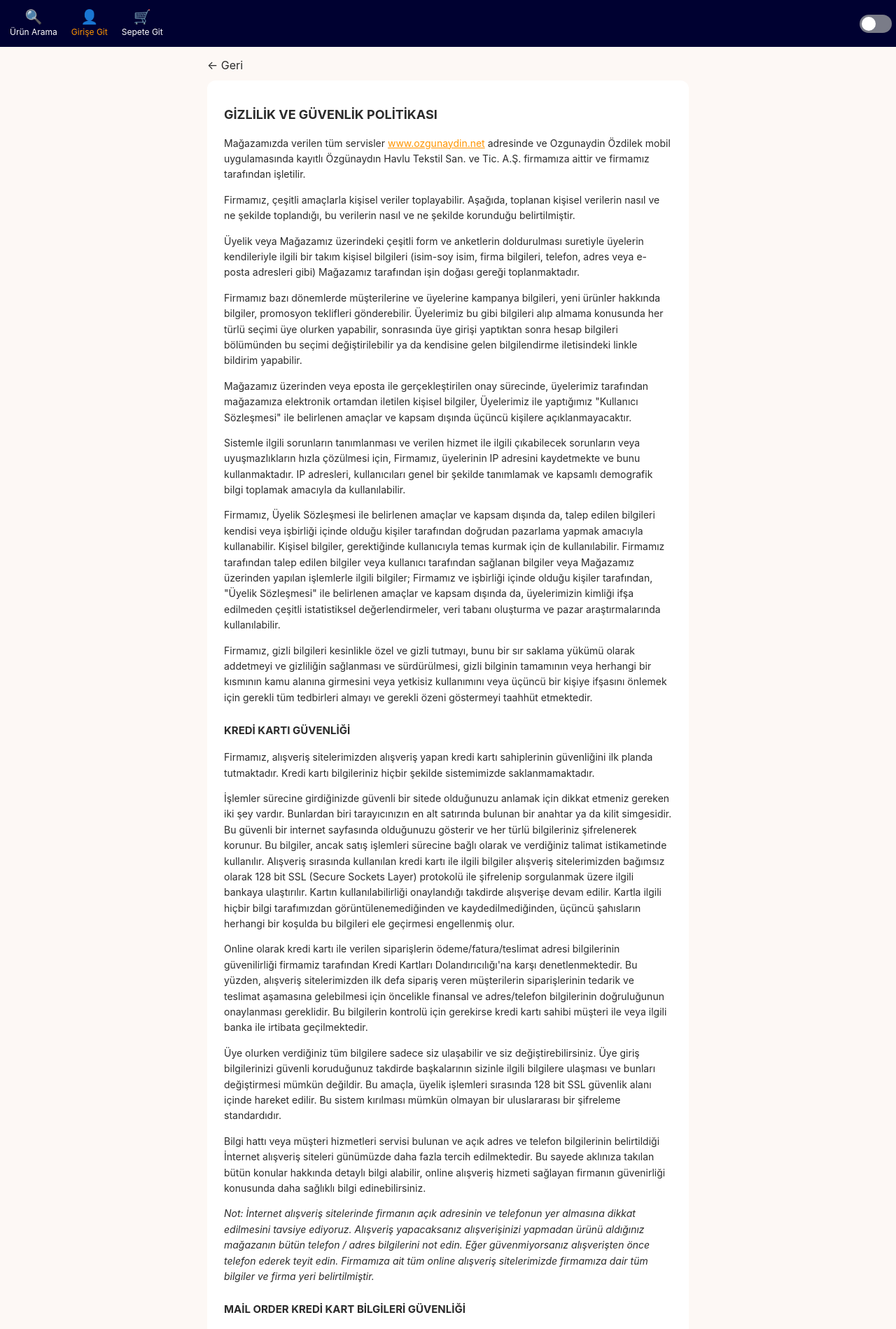
After one commit to brakcinkl-cell/FlipAbit, a Flask app: page /gizlilik-politikasi in a window 1280 px wide. The commit adds this page. Shown: the top 1899 px of the page at 70% size. Run offline with Flask 3, Linux system fonts and the light colour scheme.

Commit message:
Gerçek gizlilik politikası sayfasını ekle
Giriş sayfasındaki "Gizlilik Politikasına bakın" linki artık boş değil,
firmanın kendi gizlilik/güvenlik politikası metnine gidiyor.

```diff
--- a/app.py
+++ b/app.py
@@ -78,6 +78,11 @@ def giris():
     session["firma_adi"] = firma_adi
     session["temsilci"] = temsilci
     return redirect(url_for("kategoriler"))
+
+
+@app.route("/gizlilik-politikasi")
+def gizlilik_politikasi():
+    return render_template("gizlilik.html")
 
 
 @app.route("/cikis")
@@ -244,4 +249,4 @@ def urun_arama():
 
 
 if __name__ == "__main__":
-    app.run(debug=True, port=5300)
+    app.run(host="0.0.0.0", debug=True, port=5300)
--- a/static/css/style.css
+++ b/static/css/style.css
@@ -233,6 +233,19 @@ table.siparis-tablosu th { background: var(--charcoal); color: #fff; }
 
 .bos-durum { text-align: center; color: var(--gray-text); padding: 40px 16px; }
 
+.gizlilik-metni {
+    background: var(--card-bg);
+    border-radius: 12px;
+    padding: 20px 24px;
+    margin-top: 12px;
+    font-size: 14px;
+    line-height: 1.6;
+    color: var(--charcoal);
+}
+.gizlilik-metni h2 { font-size: 18px; }
+.gizlilik-metni h3 { font-size: 15px; margin-top: 24px; }
+.gizlilik-metni a { color: var(--orange); text-decoration: underline; }
+
 @media (max-width: 480px) {
     .navbar a, .navbar .nav-item { font-size: 10px; min-width: 48px; }
 }
--- a/templates/giris.html
+++ b/templates/giris.html
@@ -27,7 +27,7 @@
         </div>
     </form>
 
-    <div class="footer-links">Gizlilik Politikasına bakın</div>
+    <div class="footer-links"><a href="{{ url_for('gizlilik_politikasi') }}">Gizlilik Politikasına bakın</a></div>
 </div>
 
 <script>
--- /dev/null
+++ b/templates/gizlilik.html
@@ -0,0 +1,77 @@
+{% extends "base.html" %}
+{% block title %}Gizlilik Politikası - Özdilek Toptan{% endblock %}
+{% block content %}
+<a href="javascript:history.back()">&larr; Geri</a>
+<div class="gizlilik-metni">
+<h2>GİZLİLİK VE GÜVENLİK POLİTİKASI</h2>
+
+<p>Mağazamızda verilen tüm servisler <a href="https://www.ozgunaydin.net" target="_blank" rel="noopener">www.ozgunaydin.net</a> adresinde ve Ozgunaydin Özdilek mobil uygulamasında kayıtlı Özgünaydın Havlu Tekstil San. ve Tic. A.Ş. firmamıza aittir ve firmamız tarafından işletilir.</p>
+
+<p>Firmamız, çeşitli amaçlarla kişisel veriler toplayabilir. Aşağıda, toplanan kişisel verilerin nasıl ve ne şekilde toplandığı, bu verilerin nasıl ve ne şekilde korunduğu belirtilmiştir.</p>
+
+<p>Üyelik veya Mağazamız üzerindeki çeşitli form ve anketlerin doldurulması suretiyle üyelerin kendileriyle ilgili bir takım kişisel bilgileri (isim-soy isim, firma bilgileri, telefon, adres veya e-posta adresleri gibi) Mağazamız tarafından işin doğası gereği toplanmaktadır.</p>
+
+<p>Firmamız bazı dönemlerde müşterilerine ve üyelerine kampanya bilgileri, yeni ürünler hakkında bilgiler, promosyon teklifleri gönderebilir. Üyelerimiz bu gibi bilgileri alıp almama konusunda her türlü seçimi üye olurken yapabilir, sonrasında üye girişi yaptıktan sonra hesap bilgileri bölümünden bu seçimi değiştirilebilir ya da kendisine gelen bilgilendirme iletisindeki linkle bildirim yapabilir.</p>
+
+<p>Mağazamız üzerinden veya eposta ile gerçekleştirilen onay sürecinde, üyelerimiz tarafından mağazamıza elektronik ortamdan iletilen kişisel bilgiler, Üyelerimiz ile yaptığımız "Kullanıcı Sözleşmesi" ile belirlenen amaçlar ve kapsam dışında üçüncü kişilere açıklanmayacaktır.</p>
+
+<p>Sistemle ilgili sorunların tanımlanması ve verilen hizmet ile ilgili çıkabilecek sorunların veya uyuşmazlıkların hızla çözülmesi için, Firmamız, üyelerinin IP adresini kaydetmekte ve bunu kullanmaktadır. IP adresleri, kullanıcıları genel bir şekilde tanımlamak ve kapsamlı demografik bilgi toplamak amacıyla da kullanılabilir.</p>
+
+<p>Firmamız, Üyelik Sözleşmesi ile belirlenen amaçlar ve kapsam dışında da, talep edilen bilgileri kendisi veya işbirliği içinde olduğu kişiler tarafından doğrudan pazarlama yapmak amacıyla kullanabilir. Kişisel bilgiler, gerektiğinde kullanıcıyla temas kurmak için de kullanılabilir. Firmamız tarafından talep edilen bilgiler veya kullanıcı tarafından sağlanan bilgiler veya Mağazamız üzerinden yapılan işlemlerle ilgili bilgiler; Firmamız ve işbirliği içinde olduğu kişiler tarafından, "Üyelik Sözleşmesi" ile belirlenen amaçlar ve kapsam dışında da, üyelerimizin kimliği ifşa edilmeden çeşitli istatistiksel değerlendirmeler, veri tabanı oluşturma ve pazar araştırmalarında kullanılabilir.</p>
+
+<p>Firmamız, gizli bilgileri kesinlikle özel ve gizli tutmayı, bunu bir sır saklama yükümü olarak addetmeyi ve gizliliğin sağlanması ve sürdürülmesi, gizli bilginin tamamının veya herhangi bir kısmının kamu alanına girmesini veya yetkisiz kullanımını veya üçüncü bir kişiye ifşasını önlemek için gerekli tüm tedbirleri almayı ve gerekli özeni göstermeyi taahhüt etmektedir.</p>
+
+<h3>KREDİ KARTI GÜVENLİĞİ</h3>
+
+<p>Firmamız, alışveriş sitelerimizden alışveriş yapan kredi kartı sahiplerinin güvenliğini ilk planda tutmaktadır. Kredi kartı bilgileriniz hiçbir şekilde sistemimizde saklanmamaktadır.</p>
+
+<p>İşlemler sürecine girdiğinizde güvenli bir sitede olduğunuzu anlamak için dikkat etmeniz gereken iki şey vardır. Bunlardan biri tarayıcınızın en alt satırında bulunan bir anahtar ya da kilit simgesidir. Bu güvenli bir internet sayfasında olduğunuzu gösterir ve her türlü bilgileriniz şifrelenerek korunur. Bu bilgiler, ancak satış işlemleri sürecine bağlı olarak ve verdiğiniz talimat istikametinde kullanılır. Alışveriş sırasında kullanılan kredi kartı ile ilgili bilgiler alışveriş sitelerimizden bağımsız olarak 128 bit SSL (Secure Sockets Layer) protokolü ile şifrelenip sorgulanmak üzere ilgili bankaya ulaştırılır. Kartın kullanılabilirliği onaylandığı takdirde alışverişe devam edilir. Kartla ilgili hiçbir bilgi tarafımızdan görüntülenemediğinden ve kaydedilmediğinden, üçüncü şahısların herhangi bir koşulda bu bilgileri ele geçirmesi engellenmiş olur.</p>
+
+<p>Online olarak kredi kartı ile verilen siparişlerin ödeme/fatura/teslimat adresi bilgilerinin güvenilirliği firmamiz tarafından Kredi Kartları Dolandırıcılığı'na karşı denetlenmektedir. Bu yüzden, alışveriş sitelerimizden ilk defa sipariş veren müşterilerin siparişlerinin tedarik ve teslimat aşamasına gelebilmesi için öncelikle finansal ve adres/telefon bilgilerinin doğruluğunun onaylanması gereklidir. Bu bilgilerin kontrolü için gerekirse kredi kartı sahibi müşteri ile veya ilgili banka ile irtibata geçilmektedir.</p>
+
+<p>Üye olurken verdiğiniz tüm bilgilere sadece siz ulaşabilir ve siz değiştirebilirsiniz. Üye giriş bilgilerinizi güvenli koruduğunuz takdirde başkalarının sizinle ilgili bilgilere ulaşması ve bunları değiştirmesi mümkün değildir. Bu amaçla, üyelik işlemleri sırasında 128 bit SSL güvenlik alanı içinde hareket edilir. Bu sistem kırılması mümkün olmayan bir uluslararası bir şifreleme standardıdır.</p>
+
+<p>Bilgi hattı veya müşteri hizmetleri servisi bulunan ve açık adres ve telefon bilgilerinin belirtildiği İnternet alışveriş siteleri günümüzde daha fazla tercih edilmektedir. Bu sayede aklınıza takılan bütün konular hakkında detaylı bilgi alabilir, online alışveriş hizmeti sağlayan firmanın güvenirliği konusunda daha sağlıklı bilgi edinebilirsiniz.</p>
+
+<p><em>Not: İnternet alışveriş sitelerinde firmanın açık adresinin ve telefonun yer almasına dikkat edilmesini tavsiye ediyoruz. Alışveriş yapacaksanız alışverişinizi yapmadan ürünü aldığınız mağazanın bütün telefon / adres bilgilerini not edin. Eğer güvenmiyorsanız alışverişten önce telefon ederek teyit edin. Firmamıza ait tüm online alışveriş sitelerimizde firmamıza dair tüm bilgiler ve firma yeri belirtilmiştir.</em></p>
+
+<h3>MAİL ORDER KREDİ KART BİLGİLERİ GÜVENLİĞİ</h3>
+
+<p>Kredi kartı mail-order yöntemi ile bize göndereceğiniz kimlik ve kredi kart bilgileriniz firmamız tarafından gizlilik prensibine göre saklanacaktır. Bu bilgiler olası banka ile oluşubilecek kredi kartından para çekim itirazlarına karşı 60 gün süre ile bekletilip daha sonrasında imha edilmektedir. Sipariş ettiğiniz ürünlerin bedeli karşılığında bize göndereceğiniz tarafınızdan onaylı mail-order formu bedeli dışında herhangi bir bedelin kartınızdan çekilmesi halinde doğal olarak bankaya itiraz edebilir ve bu tutarın ödenmesini engelleyebileceğiniz için bir risk oluşturmamaktadır.</p>
+
+<h3>ÜÇÜNCÜ TARAF WEB SİTELERİ VE UYGULAMALAR</h3>
+
+<p>Mağazamız, web sitesi dâhilinde başka sitelere link verebilir. Firmamız, bu linkler vasıtasıyla erişilen sitelerin gizlilik uygulamaları ve içeriklerine yönelik herhangi bir sorumluluk taşımamaktadır. Firmamıza ait sitede yayınlanan reklamlar, reklamcılık yapan iş ortaklarımız aracılığı ile kullanıcılarımıza dağıtılır. İş bu sözleşmedeki Gizlilik Politikası Prensipleri, sadece Mağazamızın kullanımına ilişkindir, üçüncü taraf web sitelerini kapsamaz.</p>
+
+<h3>İSTİSNAİ HALLER</h3>
+
+<p>Aşağıda belirtilen sınırlı hallerde Firmamız, işbu "Gizlilik Politikası" hükümleri dışında kullanıcılara ait bilgileri üçüncü kişilere açıklayabilir. Bu durumlar sınırlı sayıda olmak üzere;</p>
+<ol>
+<li>Kanun, Kanun Hükmünde Kararname, Yönetmelik v.b. yetkili hukuki otorite tarafından çıkarılan ve yürürlülükte olan hukuk kurallarının getirdiği zorunluluklara uymak;</li>
+<li>Mağazamızın kullanıcılarla akdettiği "Üyelik Sözleşmesi"'nin ve diğer sözleşmelerin gereklerini yerine getirmek ve bunları uygulamaya koymak amacıyla;</li>
+<li>Yetkili idari ve adli otorite tarafından usulüne göre yürütülen bir araştırma veya soruşturmanın yürütümü amacıyla kullanıcılarla ilgili bilgi talep edilmesi;</li>
+<li>Kullanıcıların hakları veya güvenliklerini korumak için bilgi vermenin gerekli olduğu hallerdir.</li>
+</ol>
+
+<h3>E-POSTA GÜVENLİĞİ</h3>
+
+<p>Mağazamızın Müşteri Hizmetleri'ne, herhangi bir siparişinizle ilgili olarak göndereceğiniz e-postalarda, asla kredi kartı numaranızı veya şifrelerinizi yazmayınız. E-postalarda yer alan bilgiler üçüncü şahıslar tarafından görülebilir. Firmamız e-postalarınızdan aktarılan bilgilerin güvenliğini hiçbir koşulda garanti edemez.</p>
+
+<h3>TARAYICI ÇEREZLERİ</h3>
+
+<p>Firmamız, mağazamızı ziyaret eden kullanıcılar ve kullanıcıların web sitesini kullanımı hakkındaki bilgileri teknik bir iletişim dosyası (Çerez-Cookie) kullanarak elde edebilir. Bahsi geçen teknik iletişim dosyaları, ana bellekte saklanmak üzere bir internet sitesinin kullanıcının tarayıcısına (browser) gönderdiği küçük metin dosyalarıdır. Teknik iletişim dosyası site hakkında durum ve tercihleri saklayarak İnternet'in kullanımını kolaylaştırır.</p>
+
+<p>Teknik iletişim dosyası, siteyi kaç kişinin ziyaret ettiğini, bir kişinin siteyi hangi amaçla, kaç kez ziyaret ettiğini ve ne kadar sitede kaldıkları hakkında istatistiksel bilgileri elde etmeye ve kullanıcılar için özel tasarlanmış kullanıcı sayfalarından dinamik olarak reklam ve içerik üretilmesine yardımcı olur. Teknik iletişim dosyası, ana bellekte veya e-postanızdan veri veya başkaca herhangi bir kişisel bilgi almak için tasarlanmamıştır. Tarayıcıların pek çoğu başta teknik iletişim dosyasını kabul eder biçimde tasarlanmıştır ancak kullanıcılar dilerse teknik iletişim dosyasının gelmemesi veya teknik iletişim dosyasının gönderildiğinde uyarı verilmesini sağlayacak biçimde ayarları değiştirebilirler.</p>
+
+<p>Firmamız, işbu "Gizlilik Politikası" hükümlerini dilediği zaman sitede yayınlamak veya kullanıcılara elektronik posta göndermek veya sitesinde yayınlamak suretiyle değiştirebilir. Gizlilik Politikası hükümleri değiştiği takdirde, yayınlandığı tarihte yürürlük kazanır.</p>
+
+<p>Gizlilik politikamız ile ilgili her türlü soru ve önerileriniz için <a href="mailto:ozgunaydin@hotmail.com">ozgunaydin@hotmail.com</a> adresine email gönderebilirsiniz. Firmamız'a ait aşağıdaki iletişim bilgilerinden ulaşabilirsiniz.</p>
+
+<p>
+Firma Ünvanı: Özgünaydın Havlu Tekstil San. ve Tic. A.Ş.<br>
+Adres: Yunusemre Mah. Dikencik Cd. No:11 Kandemiroğlu İş Merkezi<br>
+Eposta: ozgunaydin@hotmail.com<br>
+Tel: 0224 221 03 93
+</p>
+</div>
+{% endblock %}
```
